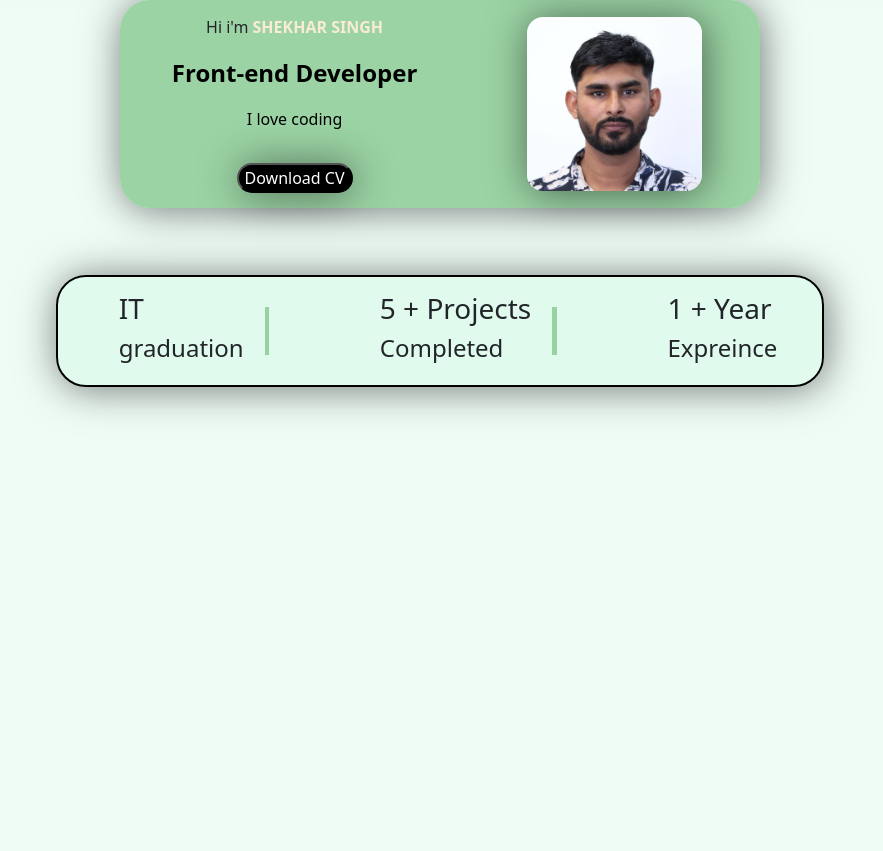
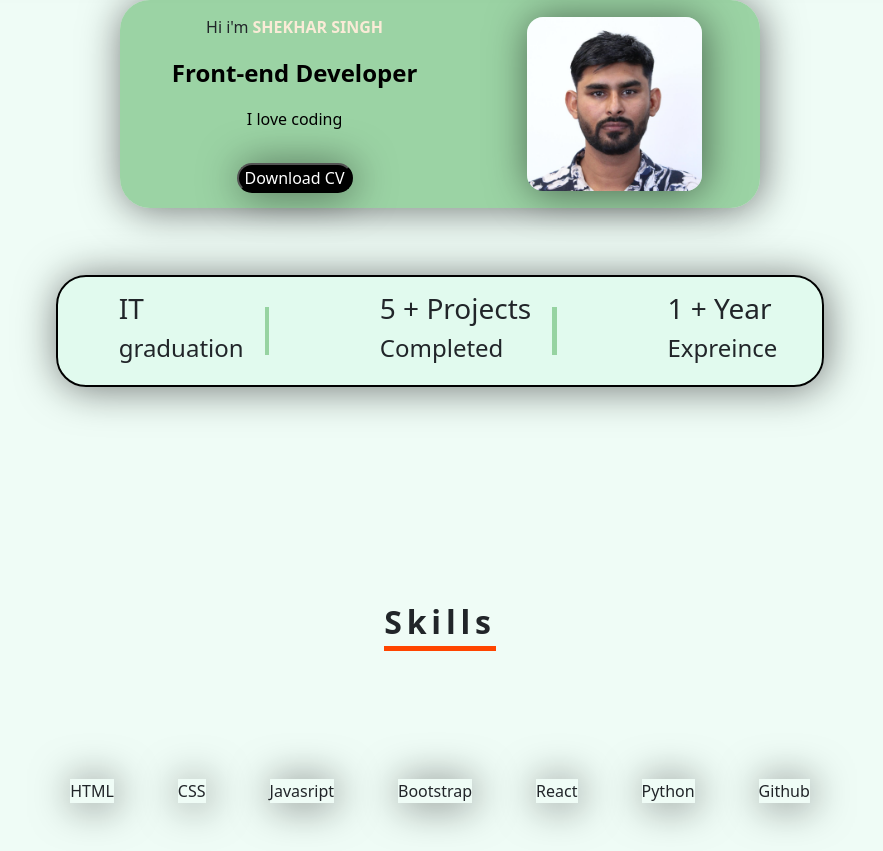
Before and after one commit to Shekhar-Mehla/react_portfolio_website, a React (Vite) app: page / in a window 1280 px wide. Shown: the part 160-1011 px from the top of the page, without its empty margins (200-1083 px from the left). Before the commit the page ends 800 px from the top, so only its background shows below. Built offline with nearby package versions, Linux system fonts and the light colour scheme.

Commit message:
added the skills section

```diff
--- a/src/App.jsx
+++ b/src/App.jsx
@@ -3,6 +3,7 @@ import { Header } from "./components/Header";
 import "./App.css";
 import { Hero } from "./components/Hero";
 import { Banner } from "./components/Banner";
+import { Skill } from "./components/Skill";
 
 export const App = () => {
   return (
@@ -10,6 +11,7 @@ export const App = () => {
       <Header />
       <Hero />
       <Banner />
+      <Skill />
     </>
   );
 };
--- /dev/null
+++ b/src/components/Skill.jsx
@@ -0,0 +1,65 @@
+import React from "react";
+
+export const Skill = () => {
+  return (
+    <div>
+      <section class="skills flex_center" id="skills">
+        <span>Skills</span>
+        <div class="skills_list flex_center">
+          <div class="skills_list_items flex">
+            <div class="skill_logo" style={{ color: "orangered" }}>
+              <i class="fa-brands fa-html5"></i>
+            </div>
+            <div class="skill_name">HTML</div>
+          </div>
+          <div class="skills_list_items flex">
+            <div class="skill_logo" style={{ color: "blue" }}>
+              <i class="fa-brands fa-css3-alt"></i>
+            </div>
+            <div class="skill_name">CSS</div>
+          </div>
+          <div class="skills_list_items flex">
+            <div
+              class="skill_logo"
+              style={{
+                color: "black; background-color: rgba(255, 255, 0, 0.888)",
+              }}
+            >
+              <i class="fa-brands fa-js"></i>
+            </div>
+            <div class="skill_name">Javasript</div>
+          </div>
+          <div class="skills_list_items flex">
+            <div class="skill_logo" style={{ color: " blue" }}>
+              <i class="fa-brands fa-bootstrap"></i>
+            </div>
+            <div class="skill_name">Bootstrap</div>
+          </div>
+          <div class="skills_list_items flex">
+            <div class="skill_logo" style={{ color: "#61dbfb" }}>
+              <i class="fa-brands fa-react"></i>
+            </div>
+            <div class="skill_name">React</div>
+          </div>
+          <div class="skills_list_items flex">
+            <div
+              class="skill_logo"
+              style={{
+                color: "rgba(0, 0, 255, 0.719); background-color: yellow",
+              }}
+            >
+              <i class="fa-brands fa-python"></i>
+            </div>
+            <div class="skill_name">Python</div>
+          </div>
+          <div class="skills_list_items flex">
+            <div class="skill_logo">
+              <i class="fa-brands fa-github"></i>
+            </div>
+            <div class="skill_name">Github</div>
+          </div>
+        </div>
+      </section>
+    </div>
+  );
+};
```
